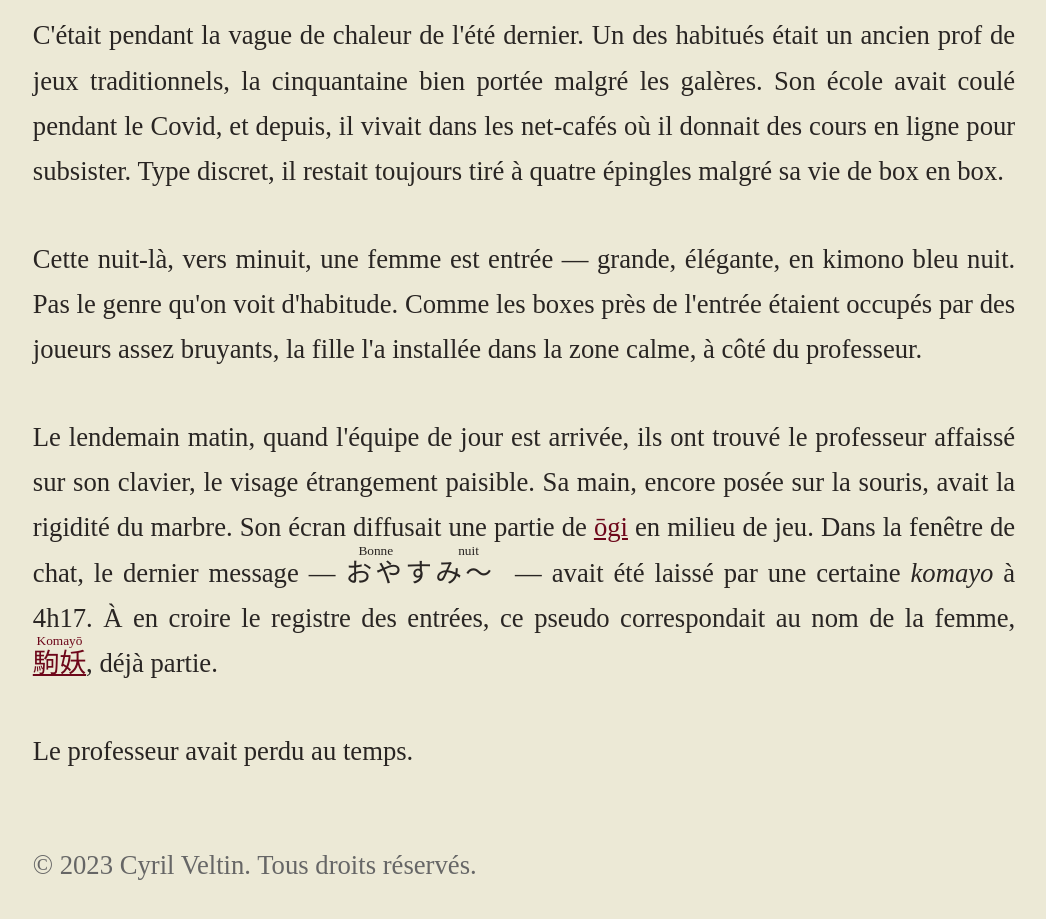
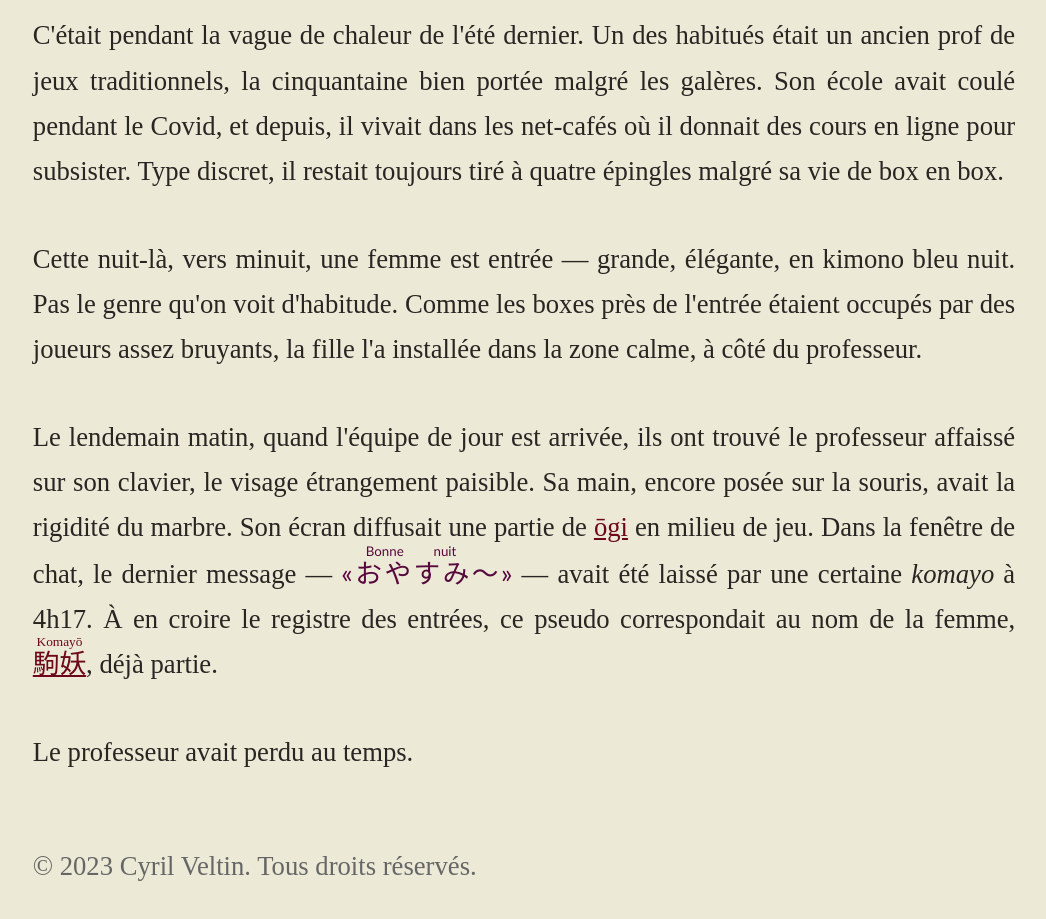
Before and after one commit to cyril/komayo.fr, a plain HTML site: page legende-urbaine/index.html in a window 1280 px wide. Shown: the part 1496-2415 px from the top of the page, without its empty margins (116-1162 px from the left). Drawn offline with Linux system fonts and the light colour scheme.

Commit message:
fix(urban legend): typo

```diff
--- a/legende-urbaine/index.html
+++ b/legende-urbaine/index.html
@@ -295,14 +295,11 @@
           Son écran diffusait une partie de <a href="../jeu/" title="Le Jeu de la Princesse" itemprop="mentions">ōgi</a> en milieu de jeu.
           Dans la fenêtre de chat,
           le dernier message&nbsp;—
-          <ruby lang="ja">
-            おやすみ～<rt lang="fr">Bonne nuit</rt>
-          </ruby>&nbsp;—
+          <q lang="ja"><ruby>おやすみ<rt lang="fr">Bonne nuit</rt></ruby>～</q>&nbsp;—
           avait été laissé par une certaine <cite itemprop="character">komayo</cite> à 4h17.
           À en croire le registre des entrées,
           ce pseudo correspondait au nom de la femme,
-          <a href="/a-propos/" title="Sur les traces de Komayō" itemprop="character"><ruby lang="ja">
-            駒妖<rt lang="fr">Komayō</rt></ruby></a>,
+          <a href="/a-propos/" title="Sur les traces de Komayō" itemprop="character"><ruby lang="ja">駒妖<rt lang="fr">Komayō</rt></ruby></a>,
           déjà partie.
         </p>
 
```
